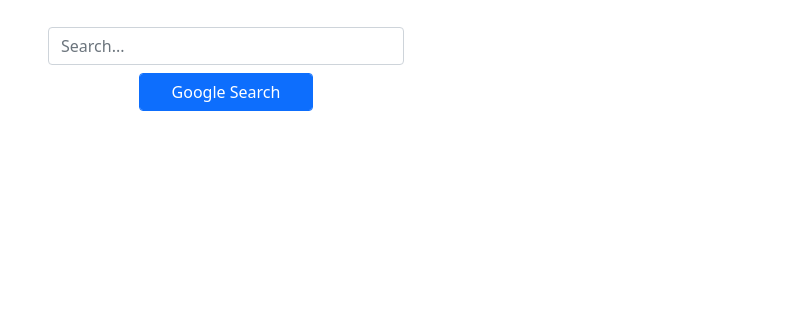
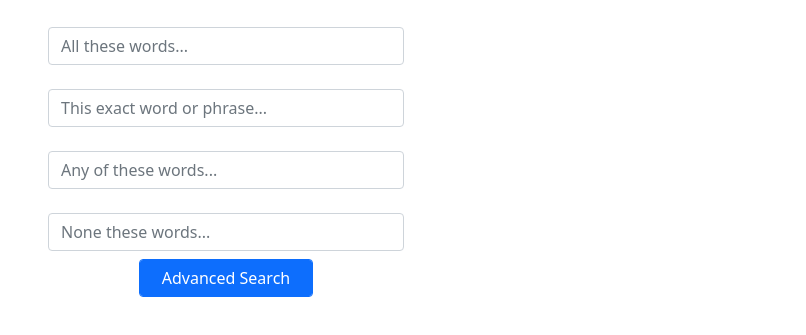
Before and after one commit to Bmc1977/CS50-Search, a plain HTML site: page asearch.html in a window 1280 px wide. Shown: the part 245-580 px from the top of the page, without its empty margins (414-1220 px from the left). Drawn offline with nearby package versions, Linux system fonts and the light colour scheme.

Commit message:
Added advanced search fields

```diff
--- a/asearch.html
+++ b/asearch.html
@@ -26,12 +26,30 @@
                 <div class="row justify-content-center">
                     <div class="col-4 align-self-center">
                         <label></label>
-                        <input type="text" name="q" class="form-control" placeholder="Search...">
+                        <input type="text" name="allWords" class="form-control" placeholder="All these words...">
+                    </div>
+                </div>
+                <div class="row justify-content-center">
+                    <div class="col-4 align-self-center">
+                        <label></label>
+                        <input type="text" name="exact" class="form-control" placeholder="This exact word or phrase...">
+                    </div>
+                </div>
+                <div class="row justify-content-center">
+                    <div class="col-4 align-self-center">
+                        <label></label>
+                        <input type="text" name="any" class="form-control" placeholder="Any of these words...">
+                    </div>
+                </div>
+                <div class="row justify-content-center">
+                    <div class="col-4 align-self-center">
+                        <label></label>
+                        <input type="text" name="none" class="form-control" placeholder="None these words...">
                     </div>
                 </div>
                 <div class="row justify-content-center">
                     <div class="col-2 align-self-center p-2">
-                        <input type="submit" value="Google Search" class="form-control btn-primary">
+                        <input type="submit" value="Advanced Search" class="form-control btn-primary">
                     </div>
                 </div>
             </div>
```
